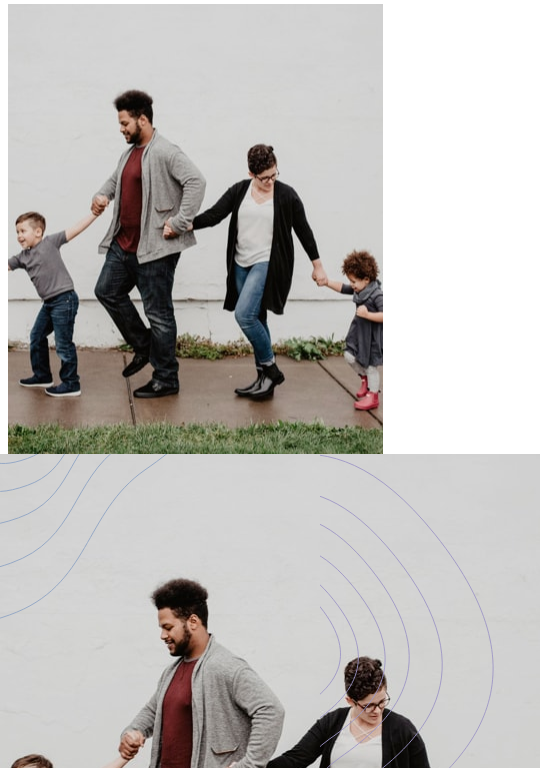
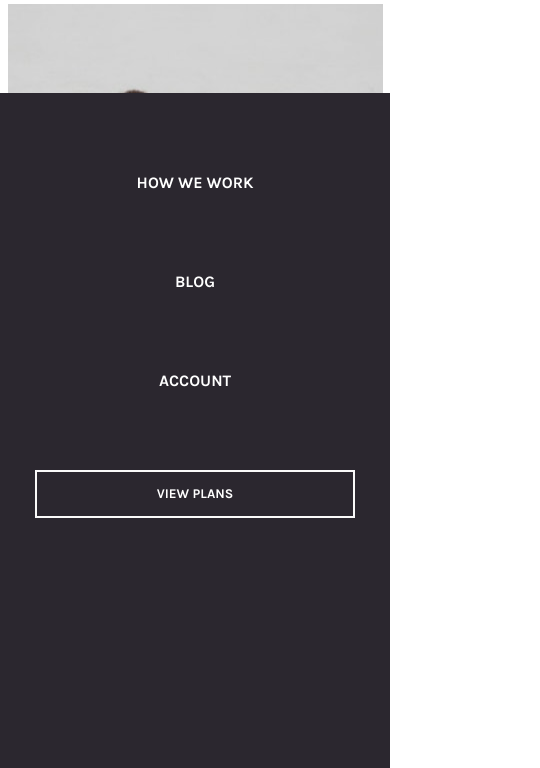
Before and after one commit to AlexLMCode/insurance_landing_page, a plain HTML site: page index.html in a window 390 px wide. Both pictures are taken after a click on the element 339 px from the left and 40 px from the top of the page. Shown: the part 76-844 px from the top of the page, 540 px wide, since content can reach past the window. Drawn offline with Linux system fonts and the light colour scheme.

Commit message:
added the js for the hamburger menu

```diff
--- a/css/main.css
+++ b/css/main.css
@@ -22,6 +22,10 @@
 
 .decoration-desktop-image {
 	display: none;
+}
+
+body {
+	overflow-x: hidden;
 }
 
 /*HEADER*/
@@ -318,6 +322,61 @@ footer .footer--image {
 	text-decoration: underline;
 }
 
+.hero--letter--grid .hero--desktop--image {
+	display: none;
+}
+
+.hero--letter .decoration-desktop-image-bottom {
+	display: none;
+}
+
+/*NAVIGATION*/
+
+.navigation {
+	display: flex;
+	align-items: center;
+	flex-direction: column;
+	position: absolute;
+	right: 0;
+	height: 80vh;
+	top: 20vh;
+	width: 100vw;
+	background-color: var(--dark-font-color);
+	transform: translateX(100%);
+	transition: transform 0.5s ease-in;
+}
+
+.navigation li {
+	/* opacity: 0; */
+	margin-top: 5rem;
+	list-style: none;
+}
+
+.navigation li a {
+	text-decoration: none;
+	color: white;
+	font-family: var(--secondary-font);
+	font-weight: 700;
+}
+
+.navigation button {
+	background-color: transparent;
+	font-family: var(--secondary-font);
+	border: 2px solid var(--light-font-color);
+	height: 3rem;
+	width: 20rem;
+	color: white;
+	font-weight: 700;
+}
+
+.navigation button:hover {
+	color: white;
+}
+
+.navigation-active {
+	transform: translateX(0%);
+}
+
 @media screen and (min-width: 540px) {
 	.hero--image--container {
 		background-image: url('../assets/images/image-intro-desktop.jpg');
@@ -346,9 +405,12 @@ footer .footer--image {
 	}
 }
 
-@media screen and (min-width: 1440px) {
+@media screen and (min-width: 1300px) {
+	.hero--letter--grid .hero--desktop--image {
+		display: block;
+	}
 	.container {
-		max-width: 1200px;
+		max-width: 1100px;
 	}
 
 	.hamburger--menu {
@@ -360,10 +422,16 @@ footer .footer--image {
 		width: 40%;
 		justify-content: space-between;
 		align-items: center;
+		background-color: white;
+		transform: translateX(0%);
+		position: initial;
+		height: 0;
+		flex-direction: row;
 	}
 
 	.navigation li {
 		list-style: none;
+		margin-top: 0;
 	}
 
 	.navigation li a {
@@ -407,6 +475,7 @@ footer .footer--image {
 		transform-origin: 0 0;
 		transition-timing-function: cubic-bezier(0.5, 1.6, 0.4, 0.7);
 		transform: scaleX(0);
+		transition: none;
 	}
 
 	.navigation .button:hover::before {
@@ -429,6 +498,10 @@ footer .footer--image {
 		height: 610px;
 		margin-bottom: 230px;
 		position: relative;
+	}
+
+	.hero--letter .decoration-desktop-image-bottom {
+		display: block;
 	}
 
 	.hero--letter--grid {
--- a/index.html
+++ b/index.html
@@ -25,15 +25,15 @@
 				<div>
 					<img src="./assets/images/logo.svg" alt="logo image" />
 				</div>
-				<div class="hamburger--menu">
-					<img src="./assets/images/icon-hamburger.svg" alt="hamburger menu" />
-				</div>
 				<ul class="navigation">
 					<li><a href="#">HOW WE WORK</a></li>
 					<li><a href="#">BLOG</a></li>
 					<li><a href="$">ACCOUNT</a></li>
-					<button class="button">VIEW PLANS</button>
+					<li><button class="button">VIEW PLANS</button></li>
 				</ul>
+				<div class="hamburger--menu">
+					<img src="./assets/images/icon-hamburger.svg" alt="hamburger menu" />
+				</div>
 			</nav>
 		</header>
 		<section class="hero--image">
@@ -201,5 +201,6 @@
 				</div>
 			</section>
 		</footer>
+		<script src="./js/index.js"></script>
 	</body>
 </html>
--- a/js/index.js
+++ b/js/index.js
@@ -0,0 +1,10 @@
+const navSlide = () => {
+	const burger = document.querySelector('.hamburger--menu');
+	const nav = document.querySelector('.navigation');
+
+	burger.addEventListener('click', () => {
+		nav.classList.toggle('navigation-active');
+	});
+};
+
+navSlide();
```
